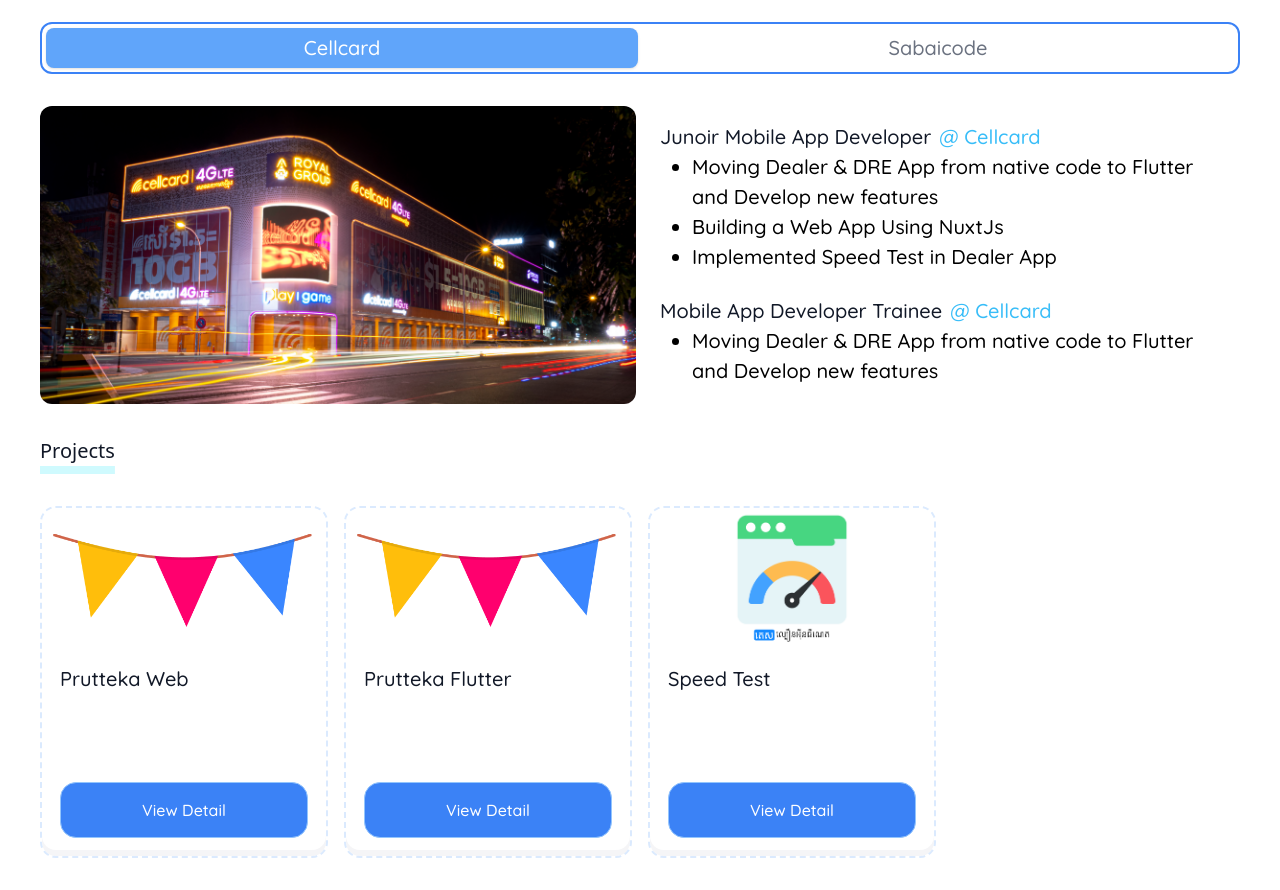
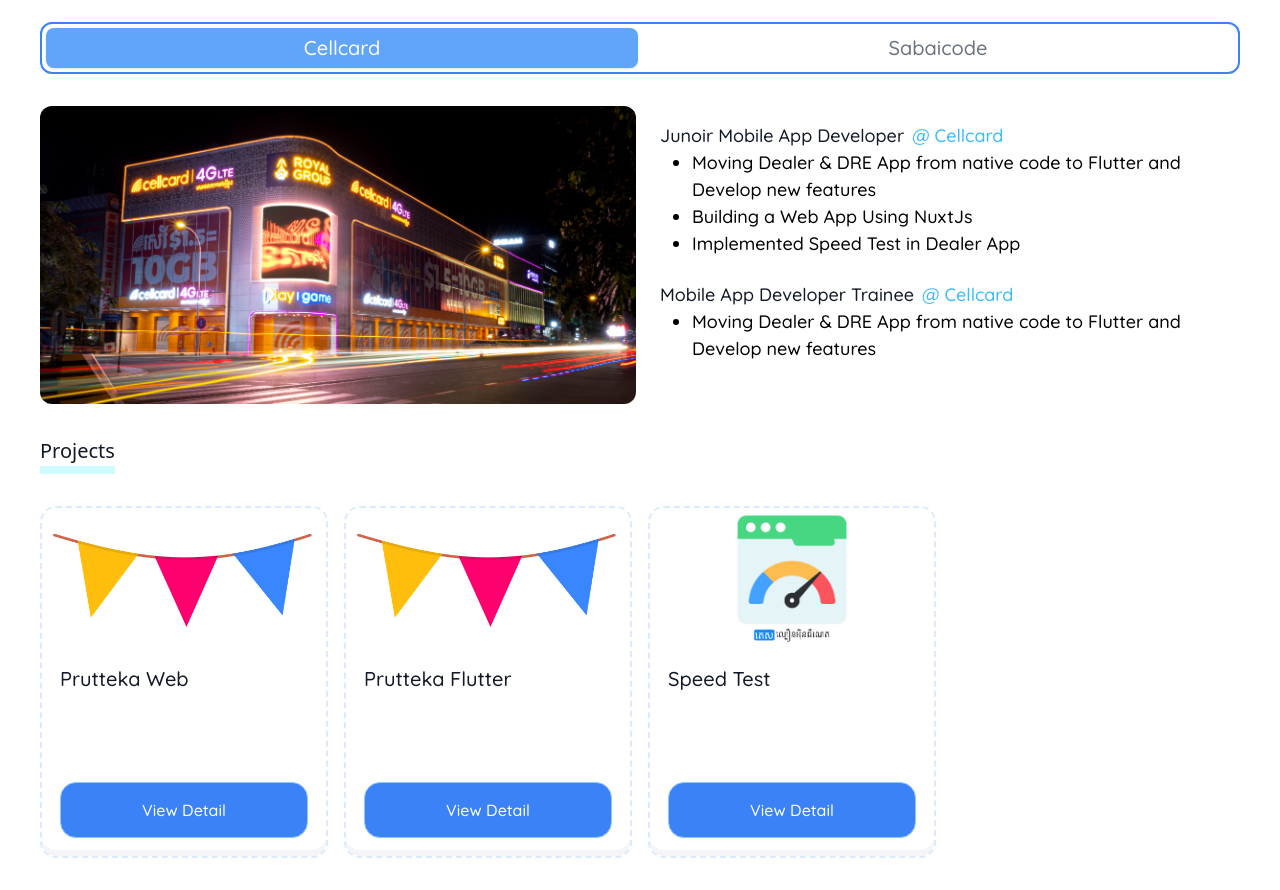
Before and after one commit to itsnang/Personal-Portfolio, a Next.js app: page / in a window 1280 px wide. Shown: the part 1093-1983 px from the top of the page. Built offline with nearby package versions, Linux system fonts and the light colour scheme.

Commit message:
fix: wrong text

```diff
--- a/src/components/ExperienceTabs.tsx
+++ b/src/components/ExperienceTabs.tsx
@@ -13,7 +13,7 @@
 export const ExperienceTabs = () => {
   return (
     <>
-			<div className=' w-full px-2 py-8 sm:px-0'>
+      <div className=" w-full px-2 py-8 sm:px-0">
         <Tab.Group>
           <Tab.List
             className={`flex space-x-1 rounded-xl border-[2px]  border-blue-500 p-1`}
@@ -43,27 +43,27 @@
           </Tab.List>
           <Tab.Panels>
             <Tab.Panel>
-							<div className='grid grid-cols-1 pt-8 md:grid-cols-1 lg:grid-cols-2 box-content gap-2'>
-								<div className='relative aspect-[2/1] w-full overflow-hidden rounded-xl'>
+              <div className="grid grid-cols-1 pt-8 md:grid-cols-1 lg:grid-cols-2 box-content gap-2">
+                <div className="relative aspect-[2/1] w-full overflow-hidden rounded-xl">
                   <Image
-										alt='habbit'
-										src='/assets/cellcard.jpg'
+                    alt="habbit"
+                    src="/assets/cellcard.jpg"
                     fill
-										className='object-cover'
+                    className="object-cover"
                   />
                 </div>
-								<div className='flex gap-6 flex-col p-4'>
+                <div className="flex gap-6 flex-col p-4">
                   <div>
-										<Typography variant='h5'>
+                    <Typography variant="h6">
                       Junoir Mobile App Developer
                       <Link
-												className='pl-2 text-sky-400 hover:text-sky-500'
-												href='https://www.cellcard.com.kh/'
+                        className="pl-2 text-sky-400 hover:text-sky-500"
+                        href="https://www.cellcard.com.kh/"
                       >
                         @ Cellcard
                       </Link>
                     </Typography>
-										<ul className='list-disc list-outside lg:pl-8 md:pl-8 pl-4 text-base lg:text-xl md:text-xl'>
+                    <ul className="list-disc list-outside lg:pl-8 md:pl-8 pl-4 text-base lg:text-lg md:text-lg">
                       <li>
                         Moving Dealer & DRE App from native code to Flutter and
                         Develop new features
@@ -74,17 +74,17 @@
                   </div>
 
                   <div>
-										<Typography variant='h5'>
+                    <Typography variant="h6">
                       Mobile App Developer Trainee
                       <Link
-												target='_blank'
-												className='pl-2 text-sky-400 hover:text-sky-500'
-												href='https://www.cellcard.com.kh/'
+                        target="_blank"
+                        className="pl-2 text-sky-400 hover:text-sky-500"
+                        href="https://www.cellcard.com.kh/"
                       >
                         @ Cellcard
                       </Link>
                     </Typography>
-										<ul className='list-disc list-outside lg:pl-8 md:pl-8 pl-4 text-base md:text-xl lg:text-xl '>
+                    <ul className="list-disc list-outside lg:pl-8 md:pl-8 pl-4 text-base md:text-lg lg:text-lg">
                       <li>
                         Moving Dealer & DRE App from native code to Flutter and
                         Develop new features
@@ -95,34 +95,34 @@
               </div>
             </Tab.Panel>
             <Tab.Panel>
-							<div className='grid grid-cols-1 pt-8 md:grid-cols-1 lg:grid-cols-2 box-content gap-2'>
-								<div className='relative aspect-[2/1] w-full overflow-hidden rounded-xl'>
+              <div className="grid grid-cols-1 pt-8 md:grid-cols-1 lg:grid-cols-2 box-content gap-2">
+                <div className="relative aspect-[2/1] w-full overflow-hidden rounded-xl">
                   <Image
-										src='/assets/sabaicode.jpg'
-										alt=''
+                    src="/assets/sabaicode.jpg"
+                    alt=""
                     fill
-										className='object-cover'
+                    className="object-cover"
                   />
                 </div>
-								<div className='flex gap-6 flex-col p-4'>
-									<Typography variant='h6'>
-										Selt Employed
+                <div className="flex gap-6 flex-col p-4">
+                  <Typography variant="h6">
+                    Self Employed
                     <Link
-											target='_blank'
-											className='pl-2 text-sky-400 hover:text-sky-500'
-											href='https://prutteka-web-git-development-hourmeng12.vercel.app/'
+                      target="_blank"
+                      className="pl-2 text-sky-400 hover:text-sky-500"
+                      href="https://prutteka-web-git-development-hourmeng12.vercel.app/"
                     >
                       @ Prutteka
                     </Link>
                   </Typography>
-									<p className='text-base lg:text-xl md:text-xl whitespace-pre-line lg:pl-4 md:pl-4'>
+                  <p className="text-base lg:text-lg md:text-lg whitespace-pre-line lg:pl-4 md:pl-4">
                     Co-founded a website that helps the people find events and
                     allows users to browse, create, and promote local events.
                     Those include education event, exhibition event, sport
                     event, charity events and more.
                   </p>
-									<p className='text-base lg:text-xl md:text-xl pt-2  whitespace-pre-line lg:pl-4 md:pl-4'>
-										<span className='font-medium'>Skills:</span> React.js ·
+                  <p className="text-base lg:text-lg md:text-lg pt-2  whitespace-pre-line lg:pl-4 md:pl-4">
+                    <span className="font-medium">Skills:</span> React.js ·
                     Next.js · MongoDB · Express.js · Docker · AWS · Tailwind CSS
                     · TypeScript· Figma (Software)
                   </p>
```
Lines whose indentation alone changed are shown as unchanged.
